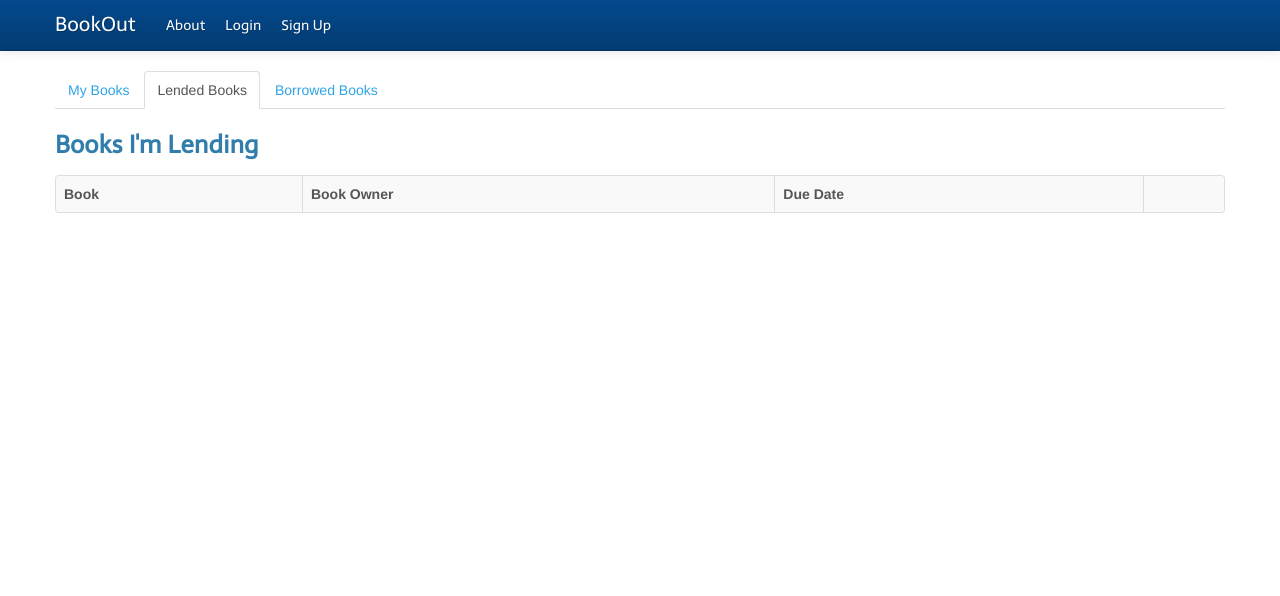
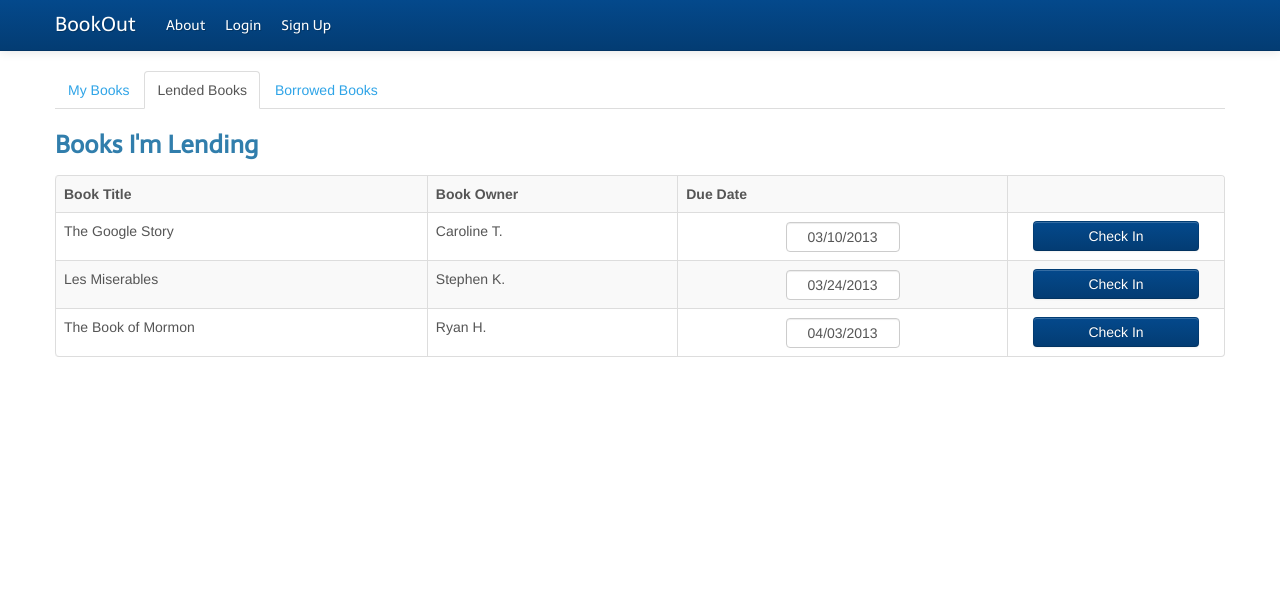
Before and after one commit to byu-osl/bookout, a Flask app: template bookout/templates/managelibrary.html in a window 1280 px wide, after a click on "Lended Books". Shown: the top 596 px of the page. Run offline with Flask 2, Linux system fonts and the light colour scheme; the template is opened without the code that fills it, so the values that code supplies are empty.

Commit message:
Dashboard & Library - Modified Check In Method
Updated UX for returning books, by removing the dropdown buttons and
using standard buttons labeled as "Check In" and "Pending Confirmation".
Added dummy data to Library tabs for books on loan and borrowed.

```diff
--- a/bookout/templates/managelibrary.html
+++ b/bookout/templates/managelibrary.html
@@ -116,16 +116,59 @@
 		<h3 style="margin-top:-4px">Books I'm Lending</h3>
 		<table class="table table-striped table-bordered">
 			<tr>
-			  <th>Book</th>
+			  <th>Book Title</th>
 			  <th>Book Owner</th>
 			  <th>Due Date</th>
-			  <th></th>
+			  <th style="width:200px"></th>
 			</tr>
 			{% if lendedBooks == [] %}
 			  <tr>
 				<td colspan="4">You don't currently have any books on loan. When you do, they'll show up here.</td>
 			  </tr>
 			{% endif %}
+
+			<tr>
+				<td>
+					The Google Story
+				</td>
+				<td>
+					Caroline T.
+				</td>
+				<td style="text-align:center;">
+					<input class="datepicker" size="16" type="text" value="03/10/2013" style="width:100px;text-align:center;vertical-align:middle;margin-bottom:0px;" />
+				</td>
+				<td style="text-align:center;">
+					<a class="btn btn-inverse" href="#" style="width:140px">Check In</a>
+				</td>
+			</tr>
+			<tr>
+				<td>
+					Les Miserables
+				</td>
+				<td>
+					Stephen K.
+				</td>
+				<td style="text-align:center;">
+					<input class="datepicker" size="16" type="text" value="03/24/2013" style="width:100px;text-align:center;vertical-align:middle;margin-bottom:0px;" />
+				</td>
+				<td style="text-align:center;">
+					<a class="btn btn-inverse" href="#" style="width:140px">Check In</a>
+				</td>
+			</tr><tr>
+				<td>
+					The Book of Mormon
+				</td>
+				<td>
+					Ryan H.
+				</td>
+				<td style="text-align:center;">
+					<input class="datepicker" size="16" type="text" value="04/03/2013" style="width:100px;text-align:center;vertical-align:middle;margin-bottom:0px;" />
+				</td>
+				<td style="text-align:center;">
+					<a class="btn btn-inverse" href="#" style="width:140px">Check In</a>
+				</td>
+			</tr>
+
 			{% for book in lendedBooks %}
 			<tr>
 			  <td><a href="/book/{{book.OLKey}}">{{book.title}}</a></td>
@@ -142,14 +185,56 @@
           <table class="table table-striped table-bordered">
             <tr>
               <th>Book Title</th>
-              <th>Author</th>
-              <th>Copies</th>
-              <th></th>
+              <th>Book Borrower</th>
+              <th>Due Date</th>
+              <th style="width:200px"></th>
             </tr>
             {% if BorrowedBooks == [] %}
               <tr>
                 <td colspan="4">You aren't currently borrowing any books. To borrow a book, search for the title or author in the search bar in the header. When you're borrowing books, they'll show up here.</td>
             {% endif %}
+			<tr>
+				<td>
+					The Google Story
+				</td>
+				<td>
+					Caroline T.
+				</td>
+				<td style="text-align:center;">
+					3/10/2013
+				</td>
+				<td style="text-align:center;">
+					<a class="btn btn-inverse" href="#" style="width:140px">Check In</a>
+				</td>
+			</tr>
+			<tr>
+				<td>
+					Les Miserables
+				</td>
+				<td>
+					Stephen K.
+				</td>
+				<td style="text-align:center;">
+					3/24/2013
+				</td>
+				<td style="text-align:center;">
+					<a class="btn btn-inverse" href="#" disabled="" style="width:140px">Pending Confirmation</a>
+				</td>
+			</tr>
+			<tr>
+				<td>
+					The Book of Mormon
+				</td>
+				<td>
+					Ryan H.
+				</td>
+				<td style="text-align:center;">
+					4/3/2013
+				</td>
+				<td style="text-align:center;">
+					<a class="btn btn-inverse" href="#" style="width:140px">Check In</a>
+				</td>
+			</tr>
             {% for book in borrowedBooks %}
             <tr>
               <td><a href="/book/{{book.OLKey}}">{{book.title}}</a></td>
```
Also changed, not shown: bookout/templates/home.html (+28 -70 lines).
